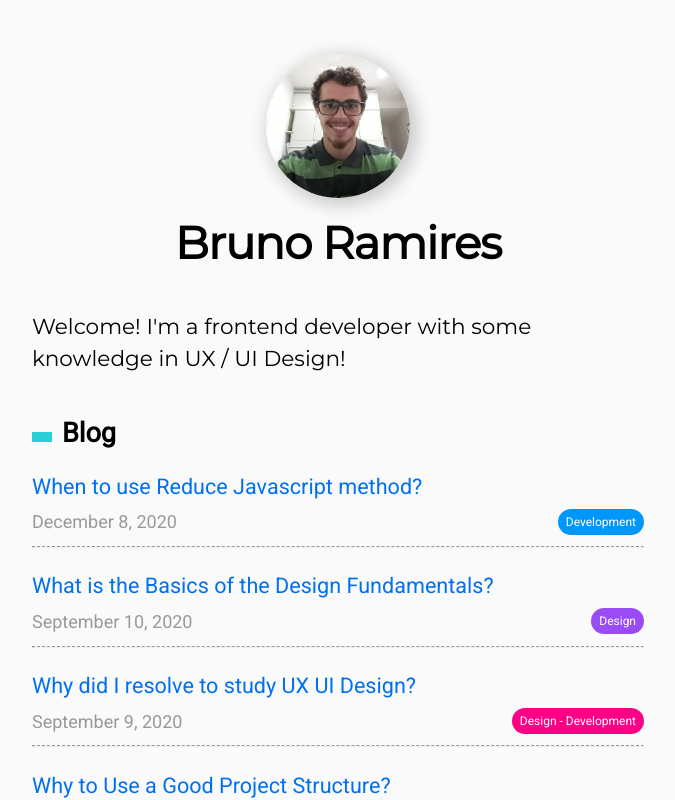
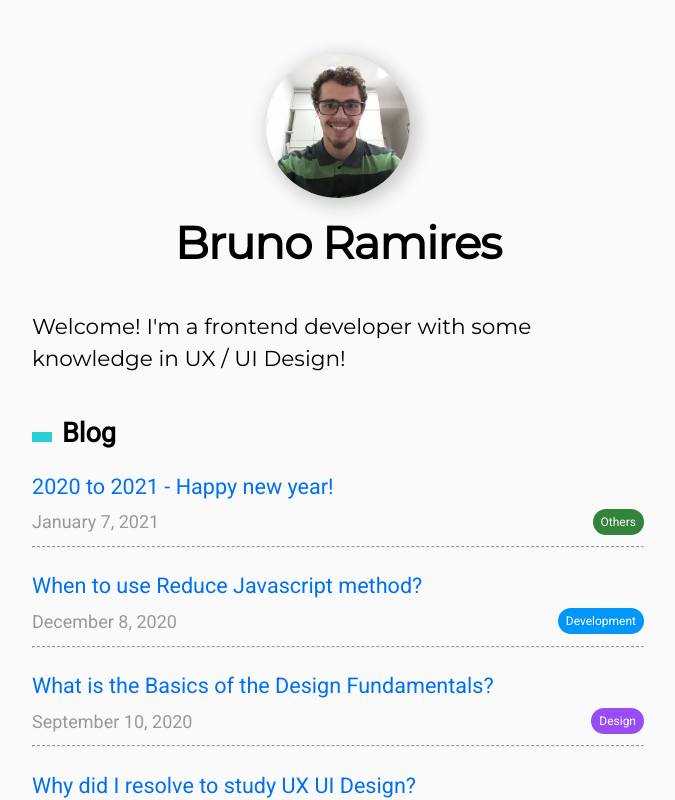
Before and after one commit to brunormferreira/nextjs-blog, a Next.js app: page / in a window 1280 px wide. Shown: the top 800 px of the page, without its empty margins (302-977 px from the left). Built offline with nearby package versions, Linux system fonts and the light colour scheme.

Commit message:
add(feat): new post 2021

```diff
--- a/pages/index.js
+++ b/pages/index.js
@@ -14,7 +14,9 @@ export default function Home({ allPostsData }) {
       return <small className={utilStyles.tag}>{tag}</small>
     else if (tag === 'Design')
       return <small className={utilStyles.tag1}>{tag}</small>
-    else return <small className={utilStyles.tag2}>{tag}</small>
+    else if (tag === 'Design - Development')
+      return <small className={utilStyles.tag2}>{tag}</small>
+    else return <small className={utilStyles.tag3}>{tag}</small>
   }
 
   return (
--- /dev/null
+++ b/posts/2020-to-2021.md
@@ -0,0 +1,30 @@
+---
+title: '2020 to 2021 - Happy new year!'
+date: '2021-01-07'
+tag: 'Others'
+---
+
+Hello everyone!!!
+
+First of all, I wanted to congratulate a new year full of joy and happiness for all of us!
+Oh... and lots of code! Ahahahhahh
+
+## 2020 - Review Scenes
+
+In 2020, they were very high and low, I learned a lot of things, I worked on different
+projects, which gave me more experience and more contact with some tools that I was not used
+to working before. This year was so weird and was a very different year from the normal one,
+although I like to go to the office, I got used to working at home-office, at first it was a little complicated, being at home all the time, but I learned to cope, and not only me , as the whole world was practically going through difficult times, so I tried to do it in the best way, to transform the pain into a victory, and I kept trying and dedicating myself to improve in this "dark time" that the covid brought us. I learned to control my time more in order to be able to do certain activities that I like, such as studying, reading, playing and enjoying life with my wife, among many other good things we like to do, and finally I finished my college, now I am graduated and with much more time for my new goals.
+
+## 2021 - Planning
+
+Will be a year of planning, studies and achievements, I want to dedicate myself to
+learning new content, and specialize in what I already know, I want to give attention to part
+of Design as well as Development. And also be strong and have a lot of hope that each year
+that passes will be better than the past.
+
+I thank everyone who is reading and following my posts. Strong hug.
+
+Thanks for reading.
+
+See you soon!
--- a/styles/utils.module.css
+++ b/styles/utils.module.css
@@ -99,6 +99,14 @@
   color: #ffffff;
 }
 
+.tag3 {
+  background: #34833b;
+  border-radius: 22px;
+  padding: 4px 8px;
+  font-size: 12px;
+  color: #ffffff;
+}
+
 .hr {
   color: #999;
   border-top: 1px dashed #999;
```
